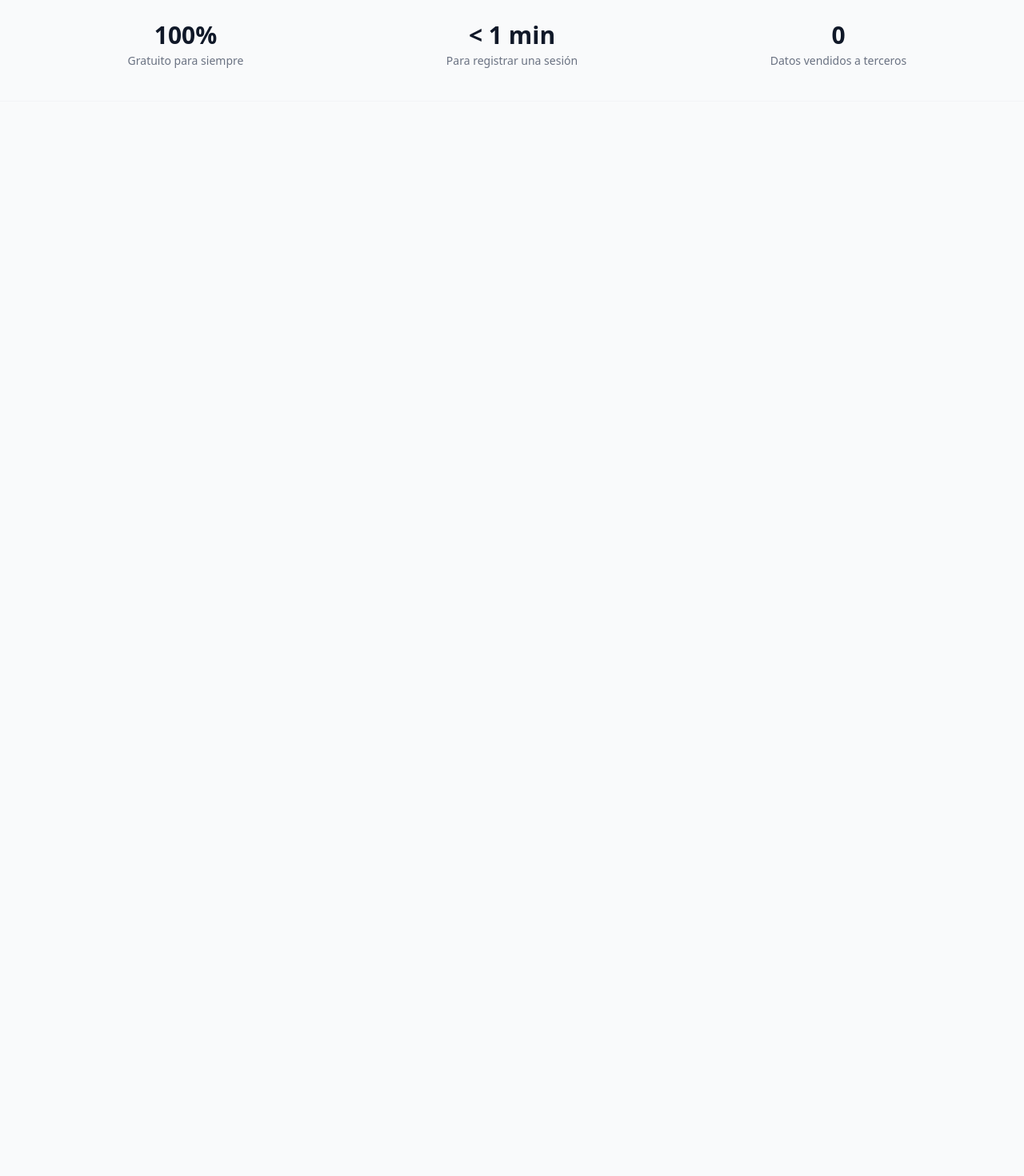
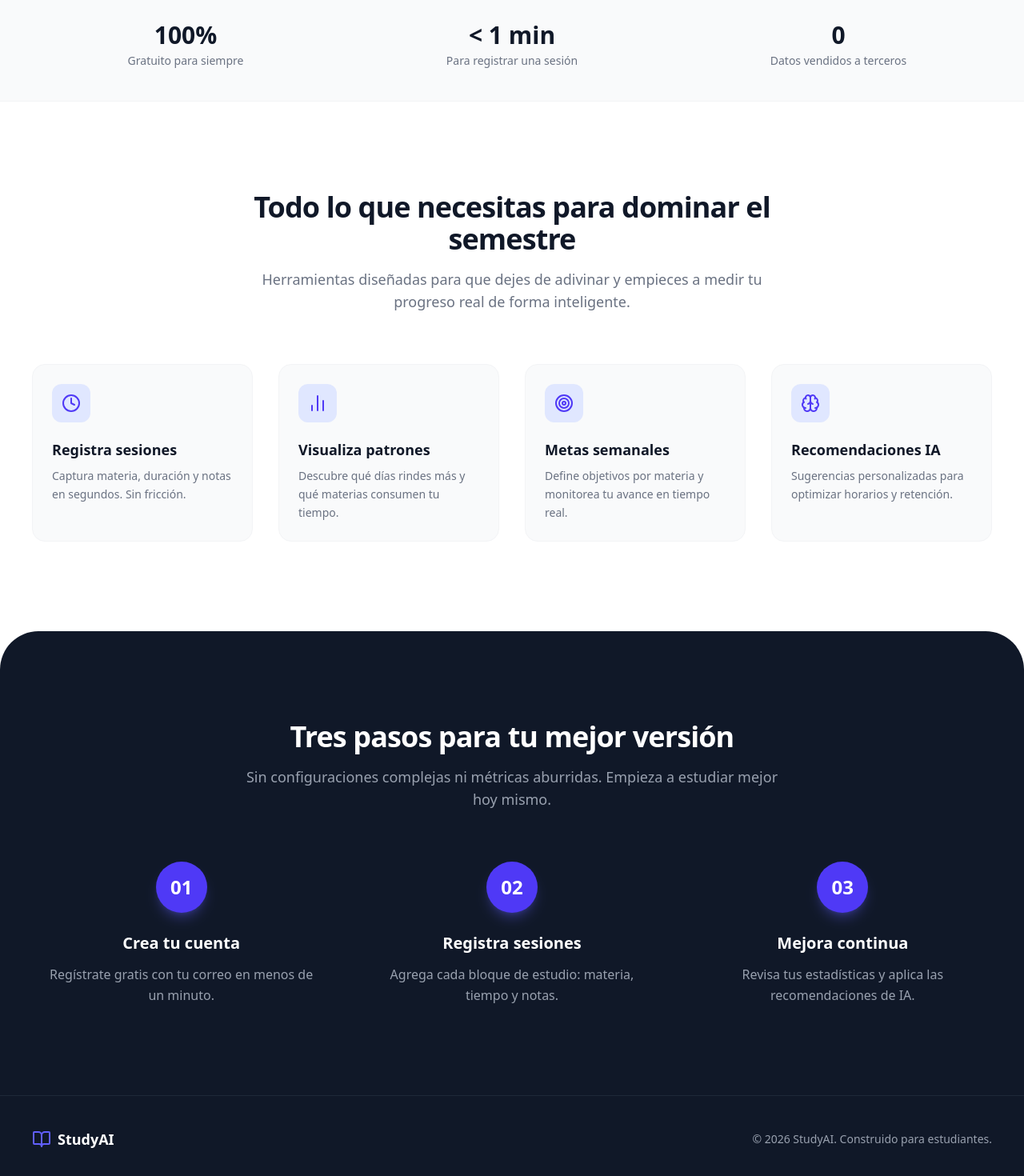
Before and after one commit to Laloaobes/studyai, a React (Vite) app: page / in a window 1280 px wide. Shown: the part 789-2259 px from the top of the page at 80% size. Before the commit the page ends 916 px from the top, so only its background shows below. Built offline with nearby package versions, Linux system fonts and the light colour scheme.

Commit message:
feat: landing completo

```diff
--- a/src/pages/HomePage.tsx
+++ b/src/pages/HomePage.tsx
@@ -1,5 +1,6 @@
 import { Link } from 'react-router-dom'
-import { BookOpen, ArrowRight,   } from 'lucide-react'
+// Volvimos a importar los íconos que vamos a usar en las nuevas secciones
+import { BookOpen, Clock, Target, ArrowRight, BarChart2, Brain } from 'lucide-react'
 
 const chartBars = [
   { label: 'L', pct: 55 },
@@ -9,6 +10,20 @@ const chartBars = [
   { label: 'V', pct: 70 },
   { label: 'S', pct: 30 },
   { label: 'D', pct: 50 },
+]
+
+// Volvemos a declarar las características y los pasos
+const features = [
+  { icon: Clock, title: 'Registra sesiones', description: 'Captura materia, duración y notas en segundos. Sin fricción.' },
+  { icon: BarChart2, title: 'Visualiza patrones', description: 'Descubre qué días rindes más y qué materias consumen tu tiempo.' },
+  { icon: Target, title: 'Metas semanales', description: 'Define objetivos por materia y monitorea tu avance en tiempo real.' },
+  { icon: Brain, title: 'Recomendaciones IA', description: 'Sugerencias personalizadas para optimizar horarios y retención.' },
+]
+
+const steps = [
+  { n: '01', title: 'Crea tu cuenta', body: 'Regístrate gratis con tu correo en menos de un minuto.' },
+  { n: '02', title: 'Registra sesiones', body: 'Agrega cada bloque de estudio: materia, tiempo y notas.' },
+  { n: '03', title: 'Mejora continua', body: 'Revisa tus estadísticas y aplica las recomendaciones de IA.' },
 ]
 
 function DashboardPreview() {
@@ -67,11 +82,10 @@ function DashboardPreview() {
   )
 }
 
-
-
 export function HomePage() {
   return (
     <div className="min-h-screen bg-white flex flex-col text-gray-900">
+      {/* 1. HEADER INTACTO */}
       <header className="sticky top-0 z-50 bg-white/80 backdrop-blur border-b border-gray-100">
         <div className="max-w-7xl mx-auto px-6 lg:px-10 h-16 flex items-center justify-between">
           <div className="flex items-center gap-2 font-bold text-lg">
@@ -90,7 +104,9 @@ export function HomePage() {
           </Link>
         </div>
       </header>
+
       <main className="flex-1">
+        {/* 2. HERO SECTION INTACTO */}
         <section className="max-w-7xl mx-auto px-6 lg:px-10 pt-16 pb-20 lg:pt-24 lg:pb-28">
           <div className="grid lg:grid-cols-2 gap-12 lg:gap-16 items-center">
             <div>
@@ -118,7 +134,8 @@ export function HomePage() {
             </div>
           </div>
         </section>
-        {/* Features resumidas para no saturar el código aquí, pero es el mismo componente */}
+
+        {/* 3. ESTADÍSTICAS INTACTAS */}
         <section className="border-y border-gray-100 bg-gray-50 py-10">
           <div className="max-w-7xl mx-auto px-6 lg:px-10 grid grid-cols-3 gap-6 text-center">
             {[ { value: '100%', label: 'Gratuito para siempre' }, { value: '< 1 min', label: 'Para registrar una sesión' }, { value: '0', label: 'Datos vendidos a terceros' } ].map(({ value, label }) => (
@@ -129,7 +146,63 @@ export function HomePage() {
             ))}
           </div>
         </section>
+
+        {/* --- NUEVO CONTENIDO A PARTIR DE AQUÍ --- */}
+
+        {/* 4. SECCIÓN DE CARACTERÍSTICAS (FEATURES) */}
+        <section className="py-20 lg:py-28 bg-white">
+          <div className="max-w-7xl mx-auto px-6 lg:px-10">
+            <div className="text-center max-w-2xl mx-auto mb-16">
+              <h2 className="text-3xl font-bold tracking-tight text-gray-900 sm:text-4xl">Todo lo que necesitas para dominar el semestre</h2>
+              <p className="mt-4 text-lg text-gray-500">Herramientas diseñadas para que dejes de adivinar y empieces a medir tu progreso real de forma inteligente.</p>
+            </div>
+            <div className="grid sm:grid-cols-2 lg:grid-cols-4 gap-8">
+              {features.map(({ icon: Icon, title, description }) => (
+                <div key={title} className="relative p-6 bg-gray-50 rounded-2xl border border-gray-100 hover:shadow-lg transition-shadow duration-300">
+                  <div className="w-12 h-12 inline-flex items-center justify-center rounded-xl bg-indigo-100 text-indigo-600 mb-5">
+                    <Icon className="h-6 w-6" />
+                  </div>
+                  <h3 className="text-lg font-semibold text-gray-900 mb-2">{title}</h3>
+                  <p className="text-sm text-gray-500 leading-relaxed">{description}</p>
+                </div>
+              ))}
+            </div>
+          </div>
+        </section>
+
+        {/* 5. SECCIÓN CÓMO FUNCIONA (STEPS) */}
+        <section className="py-20 lg:py-28 bg-gray-900 text-white rounded-t-[3rem]">
+          <div className="max-w-7xl mx-auto px-6 lg:px-10">
+            <div className="text-center max-w-2xl mx-auto mb-16">
+              <h2 className="text-3xl font-bold tracking-tight sm:text-4xl">Tres pasos para tu mejor versión</h2>
+              <p className="mt-4 text-lg text-gray-400">Sin configuraciones complejas ni métricas aburridas. Empieza a estudiar mejor hoy mismo.</p>
+            </div>
+            <div className="grid md:grid-cols-3 gap-10">
+              {steps.map(({ n, title, body }) => (
+                <div key={n} className="relative flex flex-col items-center text-center group">
+                  <div className="w-16 h-16 rounded-full bg-indigo-600 flex items-center justify-center text-2xl font-bold mb-6 shadow-lg shadow-indigo-500/30 group-hover:scale-110 transition-transform duration-300">
+                    {n}
+                  </div>
+                  <h3 className="text-xl font-semibold mb-3">{title}</h3>
+                  <p className="text-gray-400 leading-relaxed px-4">{body}</p>
+                </div>
+              ))}
+            </div>
+          </div>
+        </section>
       </main>
+
+      {/* 6. FOOTER */}
+      <footer className="bg-gray-900 pt-10 pb-8 border-t border-gray-800">
+        <div className="max-w-7xl mx-auto px-6 lg:px-10 flex flex-col md:flex-row items-center justify-between gap-6">
+          <div className="flex items-center gap-2 font-bold text-lg text-white">
+            <BookOpen className="h-6 w-6 text-indigo-500" /> StudyAI
+          </div>
+          <p className="text-sm text-gray-400">
+            © {new Date().getFullYear()} StudyAI. Construido para estudiantes.
+          </p>
+        </div>
+      </footer>
     </div>
   )
 }
```
